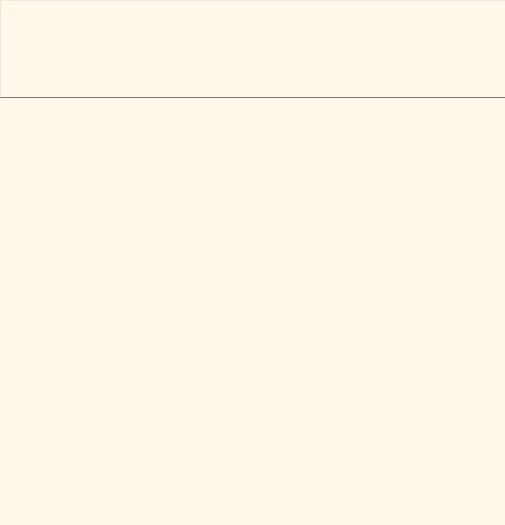
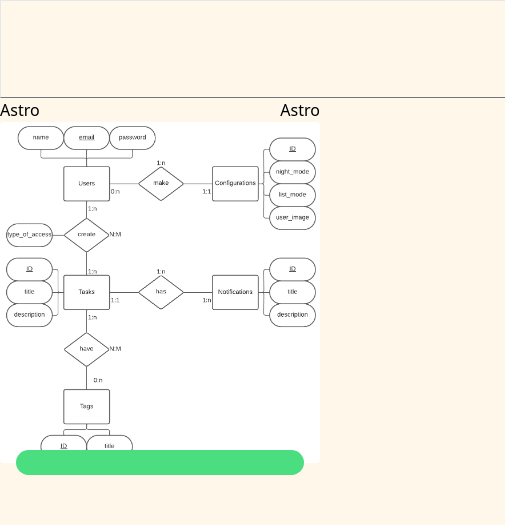
Before and after one commit to Aridane1/TeamTasks, an Astro site in the folder frontend/: page / in a window 1280 px wide. Shown: the top 525 px of the page, 0-505 px from the left. Built offline with nearby package versions, Linux system fonts and the light colour scheme; Astro itself is replaced by a stand-in of ours.

Commit message:
Card component

```diff
--- /dev/null
+++ b/frontend/src/components/Card.astro
@@ -0,0 +1,24 @@
+---
+interface Props {
+  description: string;
+  title: string;
+}
+
+const { description, title } = Astro.props;
+---
+
+<div class="size-80">
+  <div class="relative">
+    <div class="flex justify-between">
+      <p>{title}</p>
+      <p>{title}</p>
+    </div>
+    <img class="rounded max-h-full max-w-full" src="/images/image.png" alt="" />
+    <div class="w-full flex justify-center">
+      <div
+        class="absolute -bottom-3 rounded-full w-[90%] h-[25px] bg-green-400"
+      >
+      </div>
+    </div>
+  </div>
+</div>
--- a/frontend/src/pages/index.astro
+++ b/frontend/src/pages/index.astro
@@ -1,5 +1,9 @@
 ---
+import Card from "../components/Card.astro";
 import Layout from "../layouts/Layout.astro";
+const name = "Astro";
 ---
 
-<Layout title="Welcome to Astro." />
+<Layout title="Welcome to Astro.">
+  <Card title={name} description={name} />
+</Layout>
```
Also changed, not shown: frontend/public/images/image.png (added).
